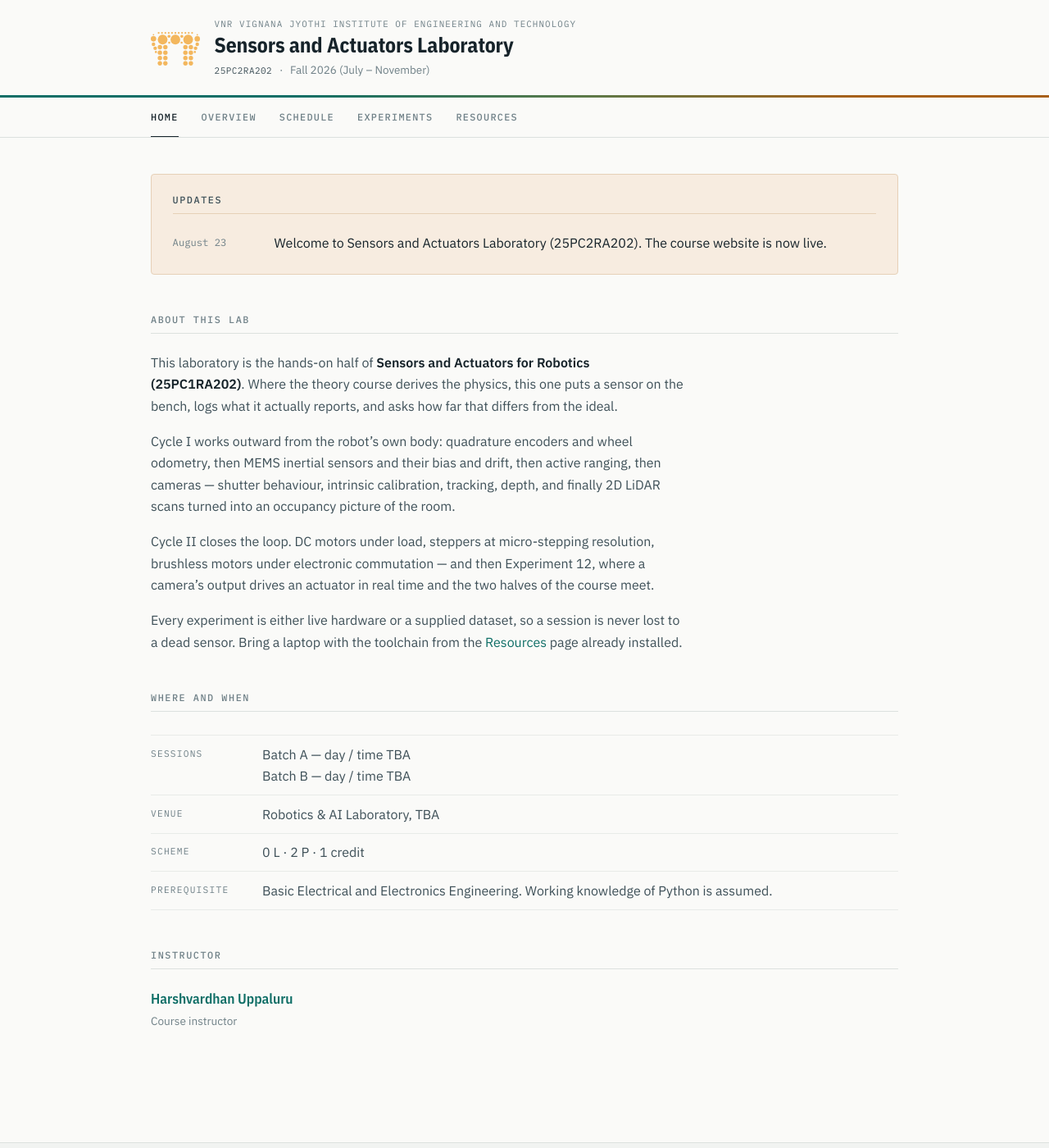
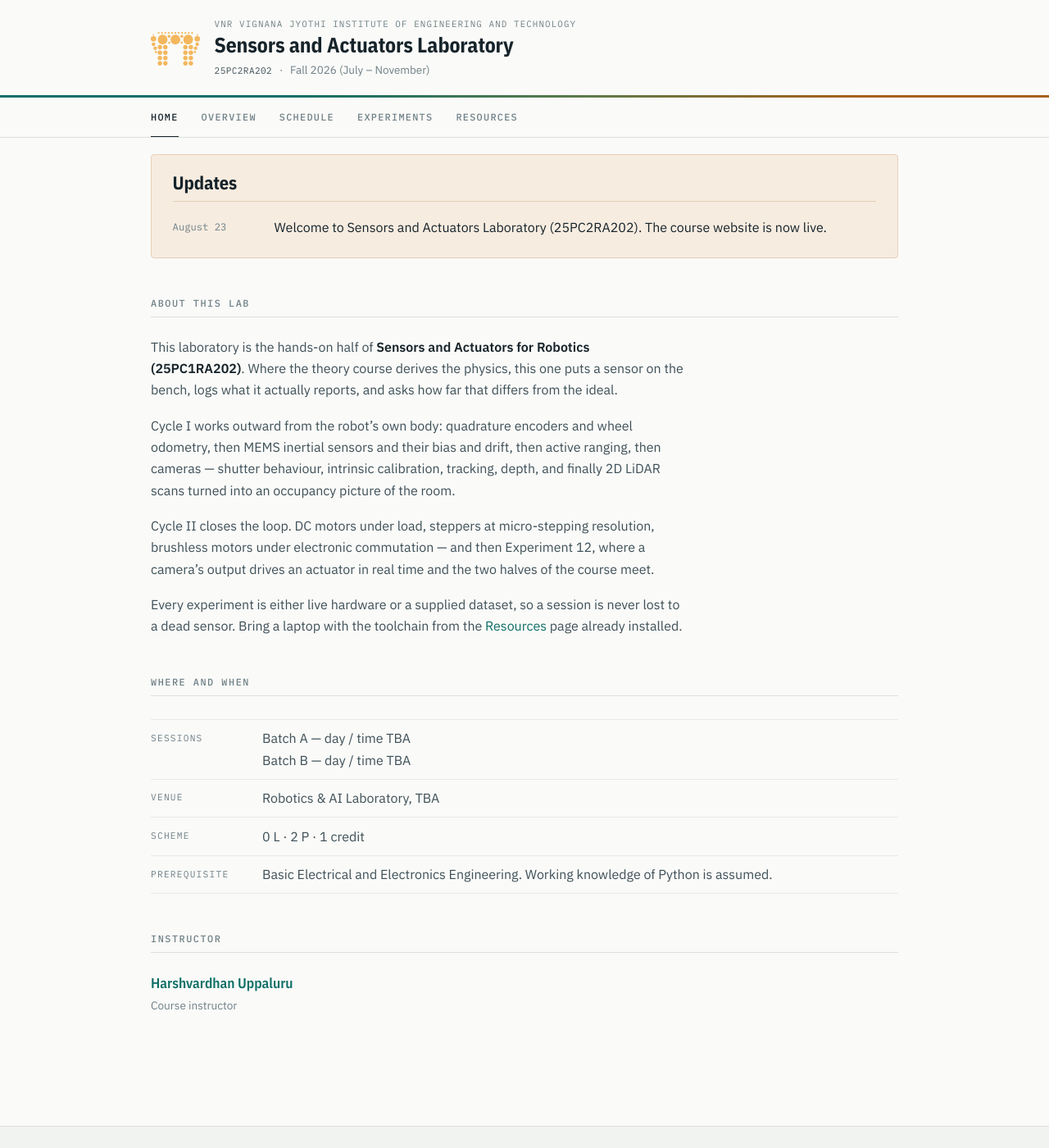
Before and after one commit to uhvardhan/sensors-actuators-lab, a Jekyll site: the page built from index.md, in a window 1280 px wide and 1400 px high. Shown: the whole window at 82% size. Built offline with Jekyll 4.4.1, drawn with Linux system fonts in a browser that asks for light colours.

Commit message:
Enlarge the Updates heading, tighten its lead-in, bust asset caches
Set the notice panel's title in the display face at 1.4rem instead of
the quiet .74rem mono label every other section uses, so Updates reads
as the loudest thing on the page.

Drop the page's top padding to 1.25rem when a notice panel leads, since
the panel supplies its own -- the two were stacking into ~90px of empty
space above the heading.

Append the build timestamp to the stylesheet and favicon URLs. Without
it a visitor keeps the CSS their browser cached from the last build, so
a deploy appears to change nothing.

Co-Authored-By: Claude Opus 5 <noreply@anthropic.com>
Claude-Session: https://claude.ai/code/session_019icvzhAgnNWJ32j6aSJQQF

```diff
--- a/_includes/head.html
+++ b/_includes/head.html
@@ -17,10 +17,16 @@
 <meta property="og:type" content="website">
 <meta property="og:url" content="{{ page.url | absolute_url }}">
 
-<link rel="icon" href="{{ '/assets/images/favicon.svg' | relative_url }}" type="image/svg+xml">
+{%- comment -%}
+  ?v= is the build timestamp, so a deploy always serves fresh CSS and favicon
+  instead of whatever the visitor's browser cached from the previous build.
+{%- endcomment -%}
+{%- assign build = site.time | date: "%s" -%}
+
+<link rel="icon" href="{{ '/assets/images/favicon.svg' | relative_url }}?v={{ build }}" type="image/svg+xml">
 
 <link rel="preconnect" href="https://fonts.googleapis.com">
 <link rel="preconnect" href="https://fonts.gstatic.com" crossorigin>
 <link href="https://fonts.googleapis.com/css2?family=IBM+Plex+Mono:wght@400;500;600&family=IBM+Plex+Sans+Condensed:wght@500;600;700&family=IBM+Plex+Sans:ital,wght@0,400;0,500;0,600;1,400&display=swap" rel="stylesheet">
 
-<link rel="stylesheet" href="{{ '/assets/css/style.css' | relative_url }}">
+<link rel="stylesheet" href="{{ '/assets/css/style.css' | relative_url }}?v={{ build }}">
--- a/assets/css/style.css
+++ b/assets/css/style.css
@@ -280,9 +280,25 @@ h3 { font-size: 1.05rem; margin: 1.9rem 0 .6rem; }
   background: var(--notice);
   border: 1px solid var(--notice-rule);
   border-radius: 4px;
-  padding: 1.5rem 1.6rem;
+  padding: 1.35rem 1.6rem 1.5rem;
 }
-.section--notice .section__title { color: var(--ink-2); border-bottom-color: var(--notice-rule); }
+
+/* The panel carries its own top padding, so the page need not stack its own on top. */
+.main:has(> .section--notice:first-child) { padding-top: 1.25rem; }
+
+/* Set in the display face at heading size, so Updates reads louder than the
+   quiet mono labels used for every other section. */
+.section--notice .section__title {
+  font-family: var(--font-disp);
+  font-size: 1.4rem;
+  font-weight: 700;
+  letter-spacing: -.005em;
+  text-transform: none;
+  color: var(--ink);
+  padding-bottom: .5rem;
+  border-bottom-color: var(--notice-rule);
+  margin-bottom: 1.1rem;
+}
 .section--notice .update { border-bottom-color: var(--notice-rule); }
 .section--notice .update:last-child { padding-bottom: 0; }
 .section--notice .update__body { color: var(--ink); }
```
